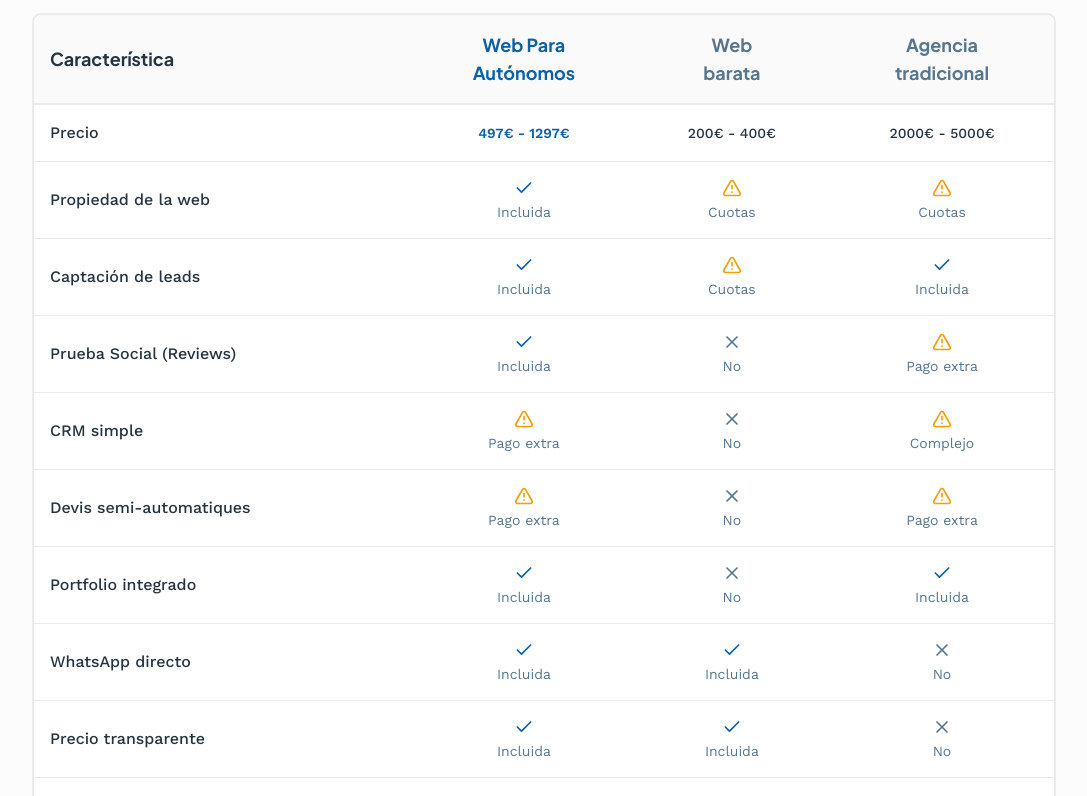
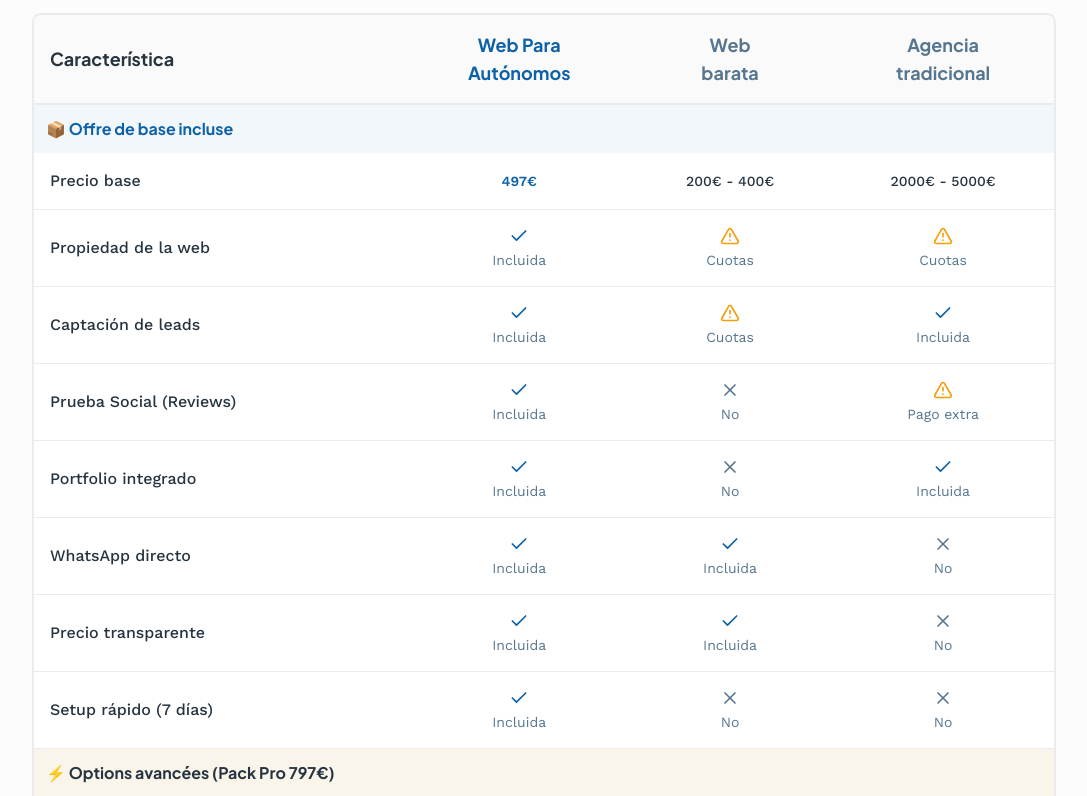
Before and after one commit to fsmartcfs-code/sg-f578bdde-0a98-4ac7-af00-b40a6d478feb-1776842642, a Next.js app: page / in a window 1280 px wide. Shown: the part 4080-4876 px from the top of the page, without its empty margins (96-1183 px from the left). Built offline with nearby package versions, Linux system fonts and the light colour scheme.

Commit message:
feat(ui): restructure pricing table into two sections

```diff
--- a/src/components/ComparisonTable.tsx
+++ b/src/components/ComparisonTable.tsx
@@ -1,10 +1,10 @@
 import { Card } from "@/components/ui/card";
 import { Check, X, AlertTriangle } from "lucide-react";
 
-const features = [
+const baseFeatures = [
   {
-    name: "Precio",
-    wpa: "497€ - 1297€",
+    name: "Precio base",
+    wpa: "497€",
     cheap: "200€ - 400€",
     agency: "2000€ - 5000€",
   },
@@ -23,18 +23,6 @@ const features = [
   {
     name: "Prueba Social (Reviews)",
     wpa: true,
-    cheap: false,
-    agency: "extra",
-  },
-  {
-    name: "CRM simple",
-    wpa: "extra",
-    cheap: false,
-    agency: "complex",
-  },
-  {
-    name: "Devis semi-automatiques",
-    wpa: "extra",
     cheap: false,
     agency: "extra",
   },
@@ -64,6 +52,27 @@ const features = [
   },
 ];
 
+const advancedFeatures = [
+  {
+    name: "Precio con opciones",
+    wpa: "797€",
+    cheap: "No disponible",
+    agency: "3000€+",
+  },
+  {
+    name: "CRM simple",
+    wpa: true,
+    cheap: false,
+    agency: "complex",
+  },
+  {
+    name: "Devis semi-automatiques",
+    wpa: true,
+    cheap: false,
+    agency: "extra",
+  },
+];
+
 function StatusIcon({ status }: { status: boolean | string }) {
   if (status === true) {
     return <Check className="h-5 w-5 text-primary" />;
@@ -74,7 +83,6 @@ function StatusIcon({ status }: { status: boolean | string }) {
   if (status === "partial" || status === "complex" || status === "extra") {
     return <AlertTriangle className="h-5 w-5 text-amber-500" />;
   }
-  // Pour les prix, pas d'icône
   return null;
 }
 
@@ -84,7 +92,6 @@ function StatusText({ status }: { status: boolean | string }) {
   if (status === "partial") return "Cuotas";
   if (status === "complex") return "Complejo";
   if (status === "extra") return "Pago extra";
-  // Si c'est un string qui n'est pas un des cas ci-dessus, on l'affiche tel quel (pour les prix)
   if (typeof status === "string") return status;
   return "";
 }
@@ -134,7 +141,51 @@ export function ComparisonTable() {
                 </tr>
               </thead>
               <tbody>
-                {features.map((feature, i) => (
+                {/* Section: Offre de base */}
+                <tr className="bg-primary/5">
+                  <td colSpan={4} className="p-3 font-heading font-bold text-sm md:text-base text-primary">
+                    📦 Offre de base incluse
+                  </td>
+                </tr>
+                {baseFeatures.map((feature, i) => (
+                  <tr key={i} className="border-b last:border-b-0 hover:bg-muted/30 transition-colors">
+                    <td className="p-4 font-medium text-sm md:text-base">
+                      {feature.name}
+                    </td>
+                    <td className="p-4 text-center">
+                      <div className="flex flex-col items-center gap-1">
+                        <StatusIcon status={feature.wpa} />
+                        <span className={`text-xs md:text-sm ${typeof feature.wpa === "string" && !["partial", "complex", "extra"].includes(feature.wpa) ? "font-bold text-primary" : "text-muted-foreground"}`}>
+                          <StatusText status={feature.wpa} />
+                        </span>
+                      </div>
+                    </td>
+                    <td className="p-4 text-center">
+                      <div className="flex flex-col items-center gap-1">
+                        <StatusIcon status={feature.cheap} />
+                        <span className={`text-xs md:text-sm ${typeof feature.cheap === "string" && !["partial", "complex", "extra"].includes(feature.cheap) ? "font-medium" : "text-muted-foreground"}`}>
+                          <StatusText status={feature.cheap} />
+                        </span>
+                      </div>
+                    </td>
+                    <td className="p-4 text-center">
+                      <div className="flex flex-col items-center gap-1">
+                        <StatusIcon status={feature.agency} />
+                        <span className={`text-xs md:text-sm ${typeof feature.agency === "string" && !["partial", "complex", "extra"].includes(feature.agency) ? "font-medium" : "text-muted-foreground"}`}>
+                          <StatusText status={feature.agency} />
+                        </span>
+                      </div>
+                    </td>
+                  </tr>
+                ))}
+
+                {/* Section: Options avancées */}
+                <tr className="bg-accent/10">
+                  <td colSpan={4} className="p-3 font-heading font-bold text-sm md:text-base text-foreground">
+                    ⚡ Options avancées (Pack Pro 797€)
+                  </td>
+                </tr>
+                {advancedFeatures.map((feature, i) => (
                   <tr key={i} className="border-b last:border-b-0 hover:bg-muted/30 transition-colors">
                     <td className="p-4 font-medium text-sm md:text-base">
                       {feature.name}
```
